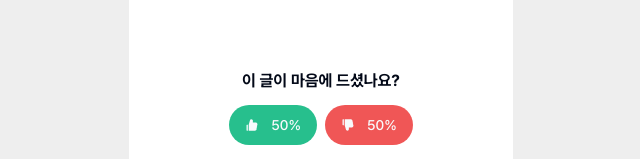
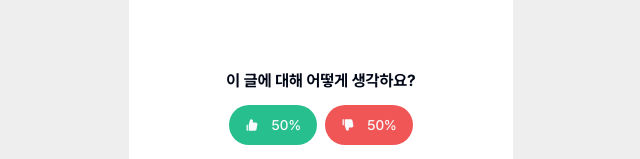
Before and after one commit to developthreefeet/big-brother-FE, a Next.js app: page /event/event1 in a window 1280 px wide. Shown: the part 238-397 px from the top of the page, without its empty margins (319-959 px from the left). Built offline with nearby package versions, Linux system fonts and the light colour scheme.

Commit message:
style: 선호도 text 변경

```diff
--- a/src/widgets/Preference.tsx
+++ b/src/widgets/Preference.tsx
@@ -13,7 +13,7 @@ const Preference = () => {
 
   return (
     <div className="flex flex-col space-y-3 justify-center items-center mt-12 mb-10">
-      <p className="font-bold">이 글이 마음에 드셨나요?</p>
+      <p className="font-bold">이 글에 대해 어떻게 생각하요?</p>
       <div className="flex space-x-2">
         <Button
           className={`flex space-x-3 rounded-3xl hover:bg-emerald-500 ${
```
